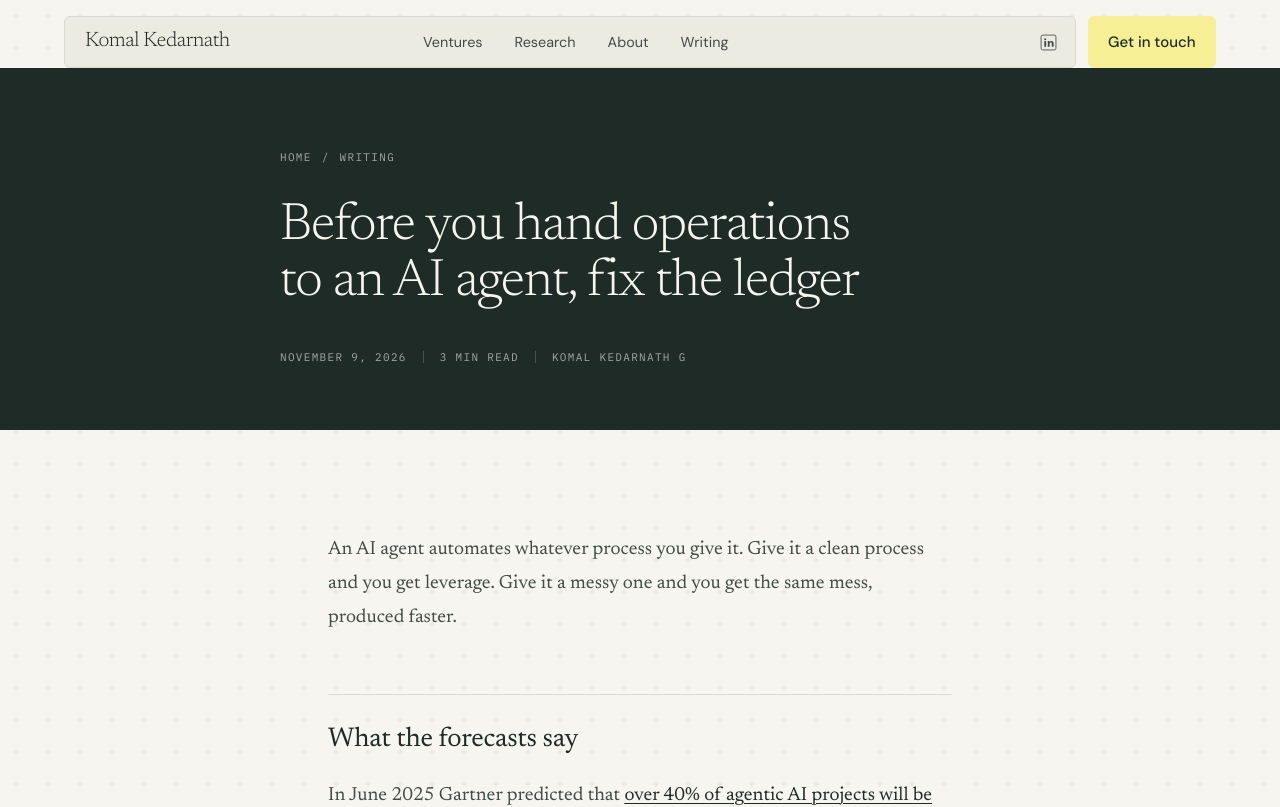
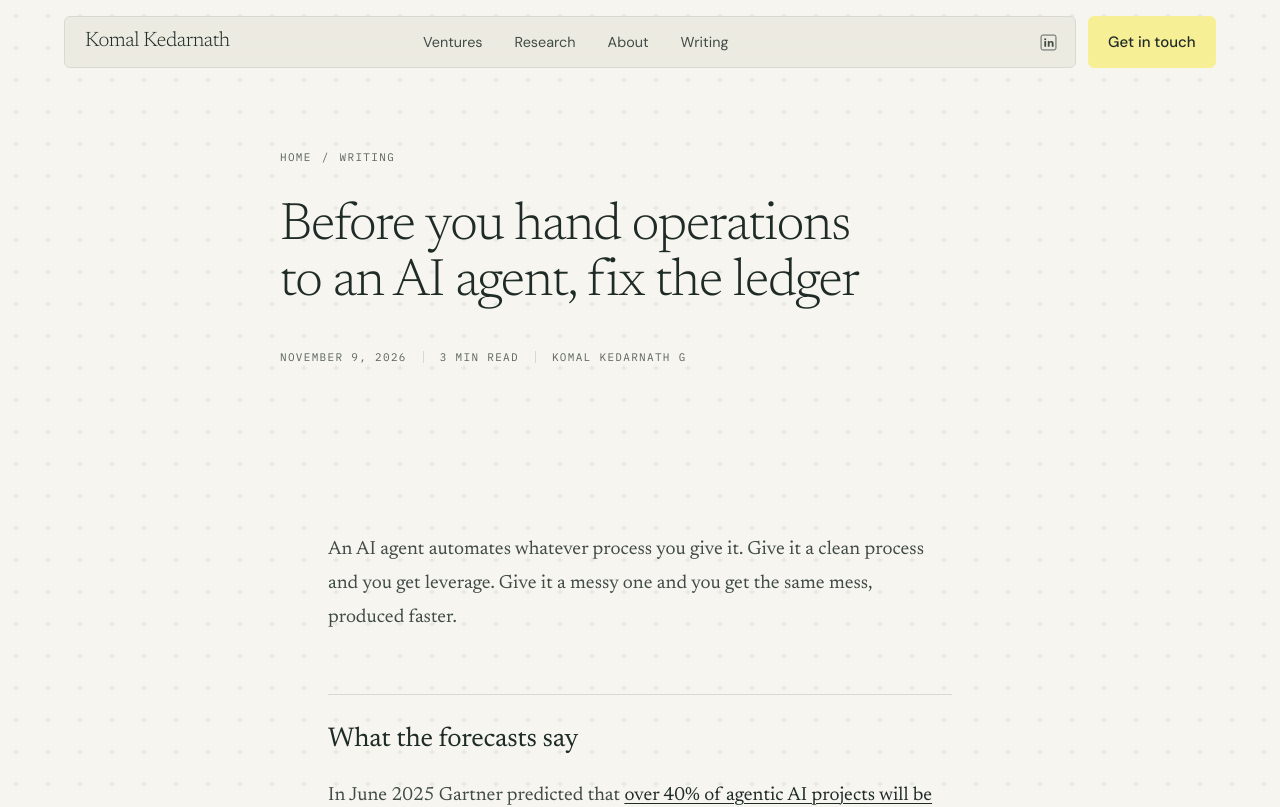
Before and after one commit to kodekave/kodekave.github.io, a Next.js app: page /blog/ai-agents-founders-office-fix-the-ledger-first in a window 1280 px wide. Shown: the top 807 px of the page. Built offline with nearby package versions, Linux system fonts and the light colour scheme.

Commit message:
Light blog post header; legible intros on Writing and the guide; review screenshots live outside git

```diff
--- a/src/app/(site)/blog/[slug]/page.tsx
+++ b/src/app/(site)/blog/[slug]/page.tsx
@@ -94,13 +94,13 @@ export default async function BlogPostPage({
         dangerouslySetInnerHTML={jsonLdScript(graph)}
       />
 
-      {/* The post opens on ink, like every other page on the site. */}
-      <header className="on-ink relative overflow-hidden">
+      {/* The post opens light, like every other page on the site. */}
+      <header className="relative overflow-hidden">
         <div className="relative mx-auto max-w-3xl px-6 pb-16 pt-20">
           {/* Visible breadcrumb, matching the BreadcrumbList above. */}
           <nav
             aria-label="Breadcrumb"
-            className="settle settle-1 label text-paper-faint"
+            className="settle settle-1 label text-ink-faint"
           >
             <ol className="flex flex-wrap items-center gap-2.5">
               <li>
@@ -121,16 +121,16 @@ export default async function BlogPostPage({
             {post.title}
           </h1>
 
-          <div className="settle settle-3 label mt-9 flex flex-wrap items-center gap-x-4 gap-y-2 text-paper-faint">
+          <div className="settle settle-3 label mt-9 flex flex-wrap items-center gap-x-4 gap-y-2 text-ink-faint">
             <time dateTime={post.published_at}>
               {new Date(post.published_at ?? post.created_at).toLocaleDateString(
                 "en-US",
                 { month: "long", day: "numeric", year: "numeric" }
               )}
             </time>
-            <span aria-hidden="true" className="h-3 w-px bg-hair-inv" />
+            <span aria-hidden="true" className="h-3 w-px bg-hair" />
             <span>{post.reading_minutes} min read</span>
-            <span aria-hidden="true" className="h-3 w-px bg-hair-inv" />
+            <span aria-hidden="true" className="h-3 w-px bg-hair" />
             {/* Named author on the page, not just in schema — a basic E-E-A-T signal. */}
             <Link href="/about" className="link-rule">
               {profile.name}
--- a/src/app/(site)/blog/page.tsx
+++ b/src/app/(site)/blog/page.tsx
@@ -71,7 +71,7 @@ export default function BlogIndexPage() {
           </>
         }
       >
-        <p className="settle settle-3 mt-8 max-w-xl leading-relaxed text-paper-faint">
+        <p className="settle settle-3 mt-8 max-w-xl leading-relaxed text-ink-faint">
           Shorter essays are below. The longer reference guides are{" "}
           <a href="#guides" className="ref">
             further down
--- a/src/app/(site)/founders-office-guide/page.tsx
+++ b/src/app/(site)/founders-office-guide/page.tsx
@@ -98,7 +98,7 @@ export default function FoundersOfficeGuidePage() {
           </>
         }
       >
-        <p className="settle settle-3 mt-6 max-w-xl leading-relaxed text-paper-faint">
+        <p className="settle settle-3 mt-6 max-w-xl leading-relaxed text-ink-faint">
           This guide is written from six years doing the job across{" "}
           <Link
             href="/work"
```
Also changed, not shown: 1 other file (tests, documents, lock files or other folders).
